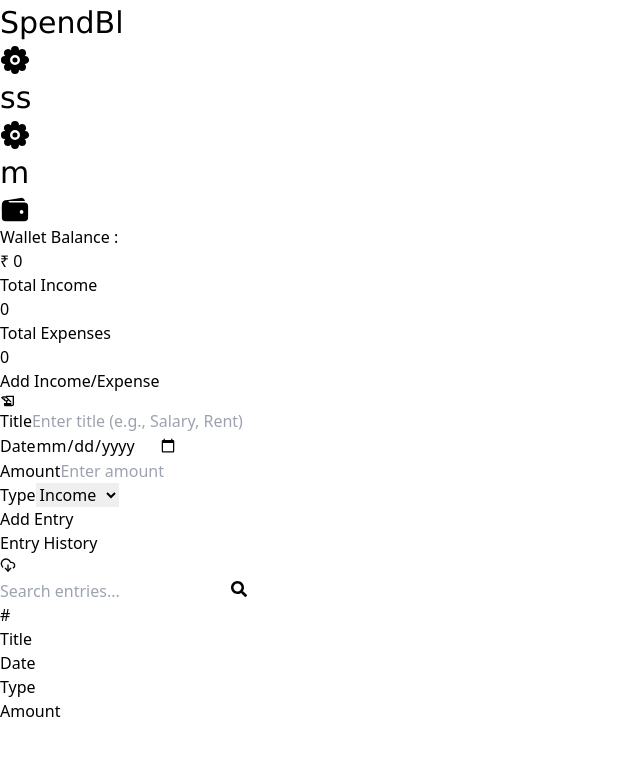
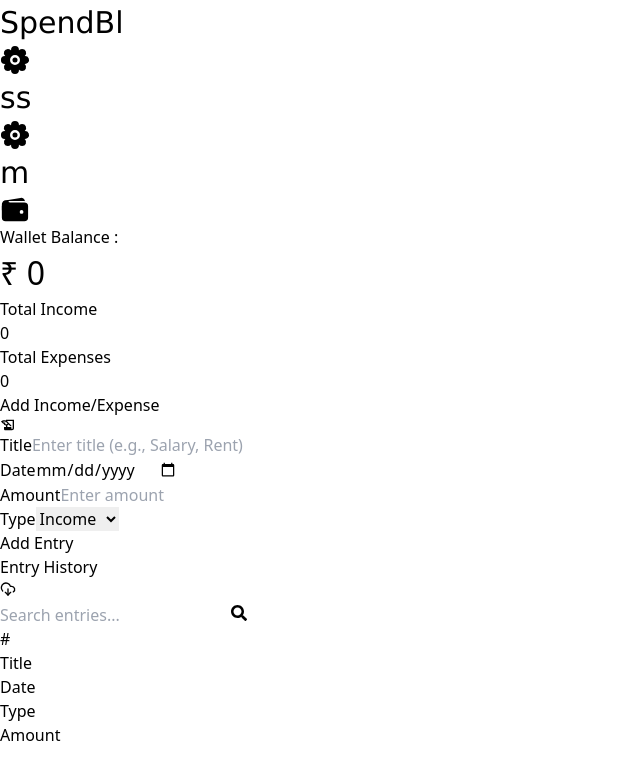
Before and after one commit to SrinithiRajendran/Spendblossom, a React (Vite) app: page / in a window 1280 px wide. Shown: the top 780 px of the page, without its empty margins (0-640 px from the left). Built offline with nearby package versions, Linux system fonts and the light colour scheme.

Commit message:
modified fontsize

```diff
--- a/src/components/Navbar/index.css
+++ b/src/components/Navbar/index.css
@@ -15,6 +15,9 @@
 @media (min-width: 501px) {
   .nav-balance {
     display: flex;
+  }
+  .wallet-balance2{
+    font-size: 32px;
   }
 }
 
```
